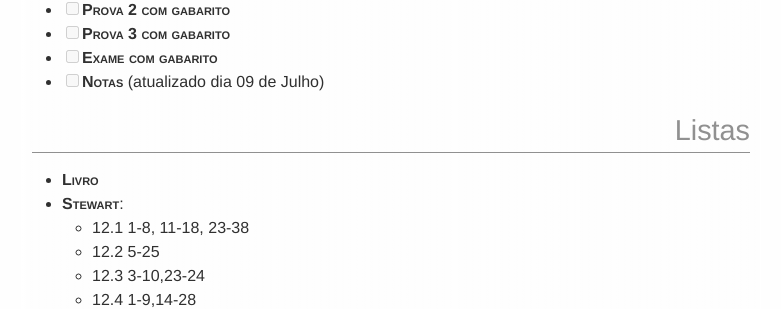
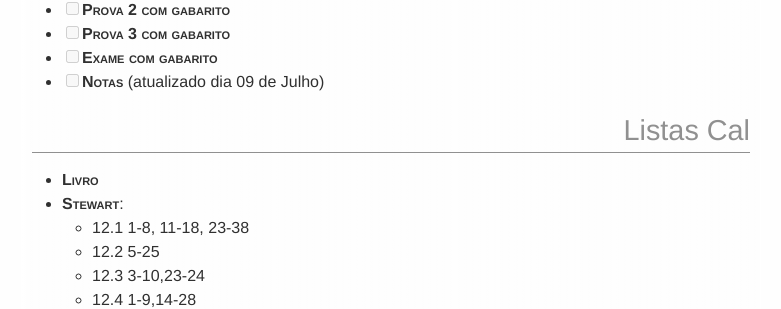
Before and after one commit to abelsiqueira/abelsiqueira.github.io-old, a Jekyll site: the page built from disciplinas/CM005 Algebra Linear.md, in a window 1280 px wide and 900 px high, scrolled down 1394 px. Shown: the part 146-455 px from the top of the window, without its empty margins (249-1030 px from the left). Built offline with Jekyll 4.4.1, drawn with Linux system fonts in a browser that asks for light colours.

Commit message:
Update CM005 Algebra Linear.md

```diff
--- a/disciplinas/CM005 Algebra Linear.md
+++ b/disciplinas/CM005 Algebra Linear.md
@@ -57,7 +57,7 @@ tag:        2016s2
 
 
 
-# Listas
+# Listas Cal
 
   - [Livro](http://www.clicmates.com.br/arquivosparadonwloads/Calculo%20Vol%202%20%285%20ed%29%20-
   %20James%20Stewart%20%28em%20portugues%29.pdf)
```
